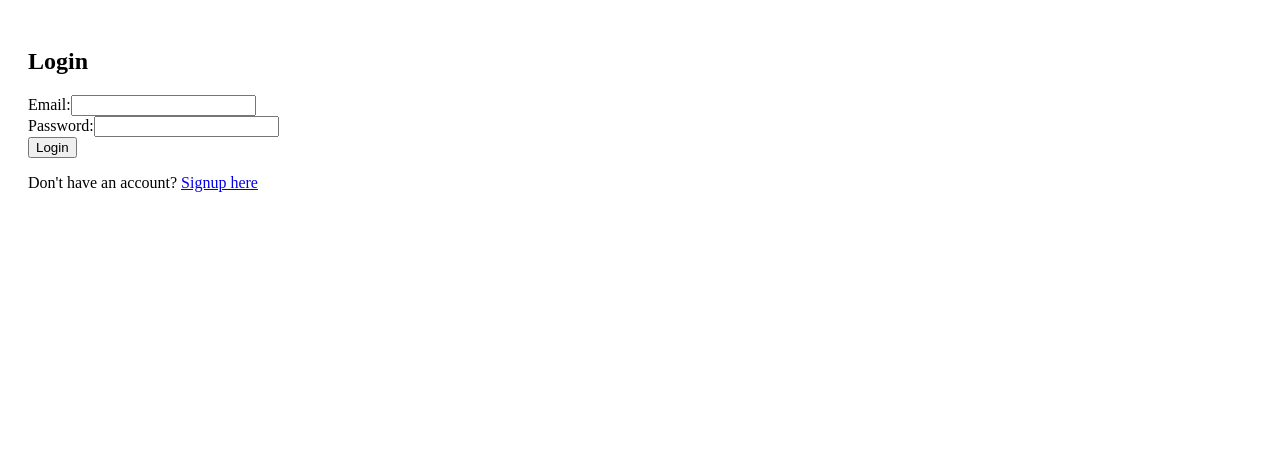
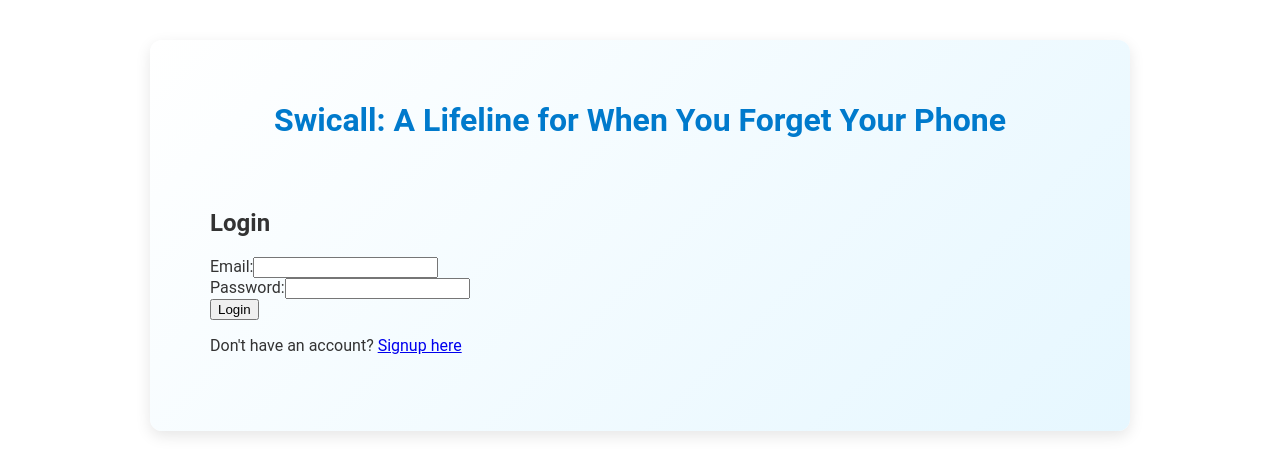
Before and after one commit to Shairaaj/Swicall, a React (Vite) app in the folder frontend/: page /login in a window 1280 px wide. Shown: the top 474 px of the page. Built offline with nearby package versions, Linux system fonts and the light colour scheme.

Commit message:
Added some styling

```diff
--- a/frontend/src/App.jsx
+++ b/frontend/src/App.jsx
@@ -8,7 +8,7 @@ import Contacts from "./pages/Contacts";
 function App() {
   const [userId, setUserId] = useState(localStorage.getItem("userId"));
 
-  // Optional: Listen for storage changes if needed (e.g., multiple tabs)
+  // Listen for storage changes (e.g., multiple tabs)
   useEffect(() => {
     const handleStorageChange = () => {
       setUserId(localStorage.getItem("userId"));
@@ -18,6 +18,10 @@ function App() {
   }, []);
 
   return (
+    <div style={styles.appContainer}>
+      <h1 style={styles.header}>
+        Swicall: A Lifeline for When You Forget Your Phone
+      </h1>
       <Routes>
         <Route path="/signup" element={<Signup setUserId={setUserId} />} />
         <Route path="/login" element={<Login setUserId={setUserId} />} />
@@ -31,7 +35,27 @@ function App() {
           element={<Navigate to={userId ? "/contacts" : "/login"} />}
         />
       </Routes>
+    </div>
   );
 }
 
+const styles = {
+  appContainer: {
+    maxWidth: "900px",
+    margin: "40px auto",
+    padding: "40px",
+    background: "linear-gradient(135deg, #ffffff, #e6f7ff)",
+    borderRadius: "12px",
+    boxShadow: "0 5px 15px rgba(0, 0, 0, 0.1)",
+    fontFamily: "'Roboto', sans-serif",
+    color: "#333",
+  },
+  header: {
+    textAlign: "center",
+    marginBottom: "30px",
+    fontSize: "2rem",
+    color: "#007acc",
+  },
+};
+
 export default App;
--- a/frontend/src/pages/Contacts.jsx
+++ b/frontend/src/pages/Contacts.jsx
@@ -9,7 +9,6 @@ function Contacts() {
   const userId = localStorage.getItem("userId");
   const navigate = useNavigate();
 
-  // Fetch contacts from the backend
   const fetchContacts = async () => {
     try {
       const res = await axios.get(
@@ -28,26 +27,22 @@ function Contacts() {
   const handleSyncContacts = async () => {
     try {
       let selectedContacts = [];
-      // Try using the Contacts Picker API (available on some browsers)
       if (navigator.contacts && navigator.contacts.select) {
         const props = ["name", "tel"];
         selectedContacts = await navigator.contacts.select(props, {
           multiple: true,
         });
       } else {
-        // Fallback: simulate contact selection for testing
         selectedContacts = [
           { name: ["John Doe"], tel: ["1234567890"] },
           { name: ["Jane Smith"], tel: ["0987654321"] },
         ];
         alert("Contacts Picker API not supported; using simulated contacts");
       }
-      // Normalize the contacts (taking the first name and first telephone)
       const contactsToSync = selectedContacts.map((c) => ({
         name: Array.isArray(c.name) ? c.name[0] : c.name,
         phone: Array.isArray(c.tel) ? c.tel[0] : c.tel,
       }));
-      // Send contacts to the backend to sync (or resync)
       await axios.post(`${import.meta.env.VITE_API_URL}/api/contacts/sync`, {
         userId,
         contacts: contactsToSync,
@@ -70,19 +65,21 @@ function Contacts() {
   };
 
   return (
-    <div style={{ padding: "20px" }}>
-      <h2>Contacts</h2>
-      <button onClick={handleSyncContacts}>Sync Contacts</button>
-      <button onClick={handleLogout} style={{ marginLeft: "10px" }}>
-        Logout
-      </button>
-      {error && <p style={{ color: "red" }}>{error}</p>}
-      <table
-        border="1"
-        cellPadding="10"
-        cellSpacing="0"
-        style={{ marginTop: "20px", width: "100%" }}
-      >
+    <div style={styles.container}>
+      <h2 style={styles.heading}>Contacts</h2>
+      <div style={styles.buttonContainer}>
+        <button style={styles.button} onClick={handleSyncContacts}>
+          Sync Contacts
+        </button>
+        <button
+          style={{ ...styles.button, backgroundColor: "#e74c3c" }}
+          onClick={handleLogout}
+        >
+          Logout
+        </button>
+      </div>
+      {error && <p style={styles.errorText}>{error}</p>}
+      <table style={styles.table}>
         <thead>
           <tr>
             <th>Serial No.</th>
@@ -98,13 +95,18 @@ function Contacts() {
               <td>{contact.name}</td>
               <td>{contact.phone}</td>
               <td>
-                <button onClick={() => handleCopy(contact.phone)}>Copy</button>
+                <button
+                  style={styles.copyButton}
+                  onClick={() => handleCopy(contact.phone)}
+                >
+                  📋 Copy
+                </button>
               </td>
             </tr>
           ))}
           {contacts.length === 0 && (
             <tr>
-              <td colSpan="4" style={{ textAlign: "center" }}>
+              <td colSpan="4" style={styles.noContacts}>
                 No contacts found. Please sync contacts.
               </td>
             </tr>
@@ -115,4 +117,58 @@ function Contacts() {
   );
 }
 
+const styles = {
+  container: {
+    maxWidth: "800px",
+    margin: "40px auto",
+    padding: "20px",
+    backgroundColor: "#f9f9f9",
+    borderRadius: "10px",
+    boxShadow: "0 4px 8px rgba(0, 0, 0, 0.1)",
+    fontFamily: "Arial, sans-serif",
+    textAlign: "center",
+  },
+  heading: {
+    fontSize: "24px",
+    color: "#333",
+  },
+  buttonContainer: {
+    marginBottom: "20px",
+  },
+  button: {
+    padding: "10px 15px",
+    margin: "5px",
+    backgroundColor: "#3498db",
+    color: "white",
+    border: "none",
+    borderRadius: "5px",
+    cursor: "pointer",
+    fontSize: "16px",
+  },
+  errorText: {
+    color: "red",
+    fontSize: "14px",
+  },
+  table: {
+    width: "100%",
+    borderCollapse: "collapse",
+    marginTop: "20px",
+  },
+  copyButton: {
+    padding: "5px 10px",
+    fontSize: "14px",
+    backgroundColor: "#2ecc71",
+    color: "white",
+    border: "none",
+    borderRadius: "4px",
+    cursor: "pointer",
+  },
+  noContacts: {
+    textAlign: "center",
+    padding: "15px",
+    fontSize: "16px",
+    color: "#777",
+  },
+};
+
 export default Contacts;
```
Lines whose indentation alone changed are shown as unchanged.
